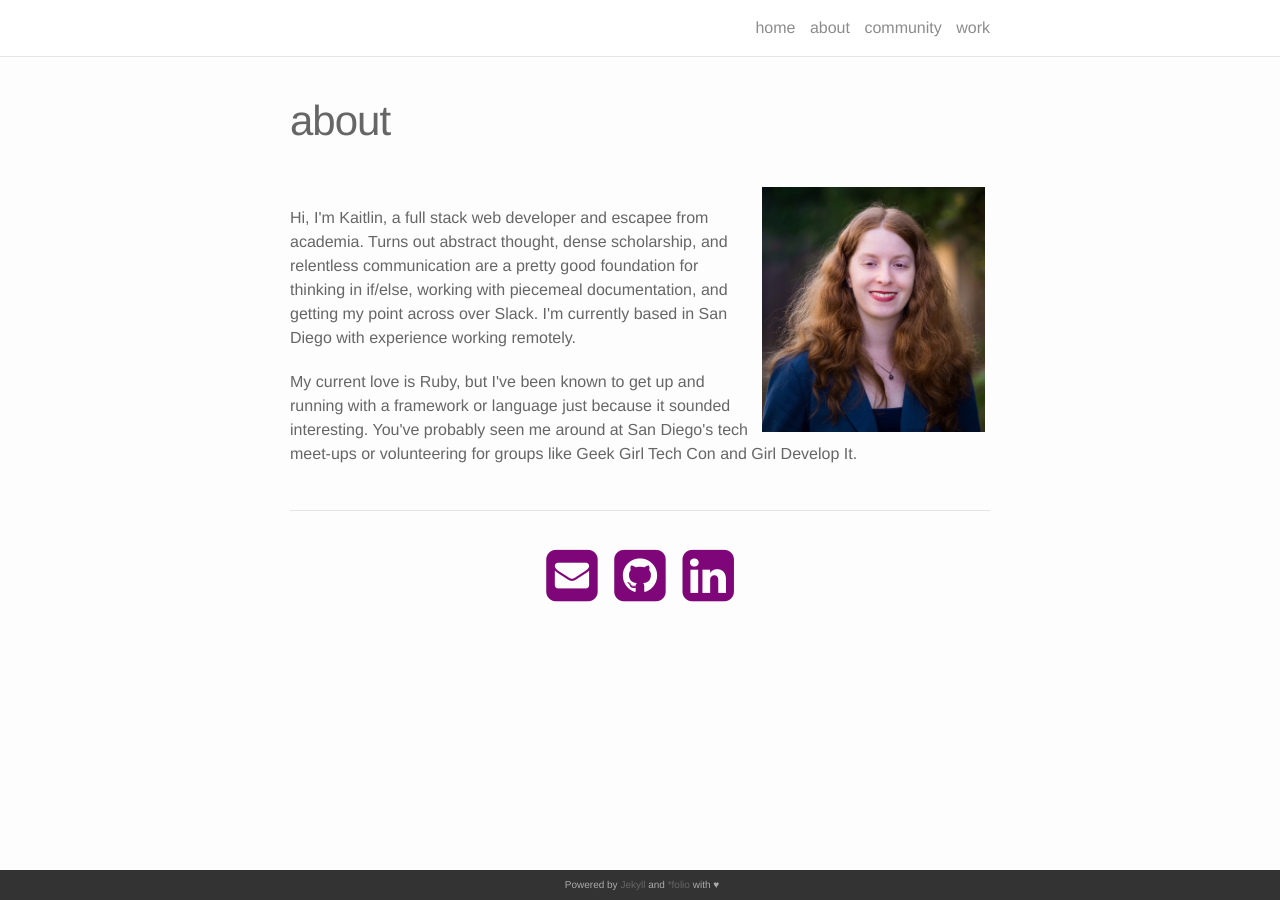
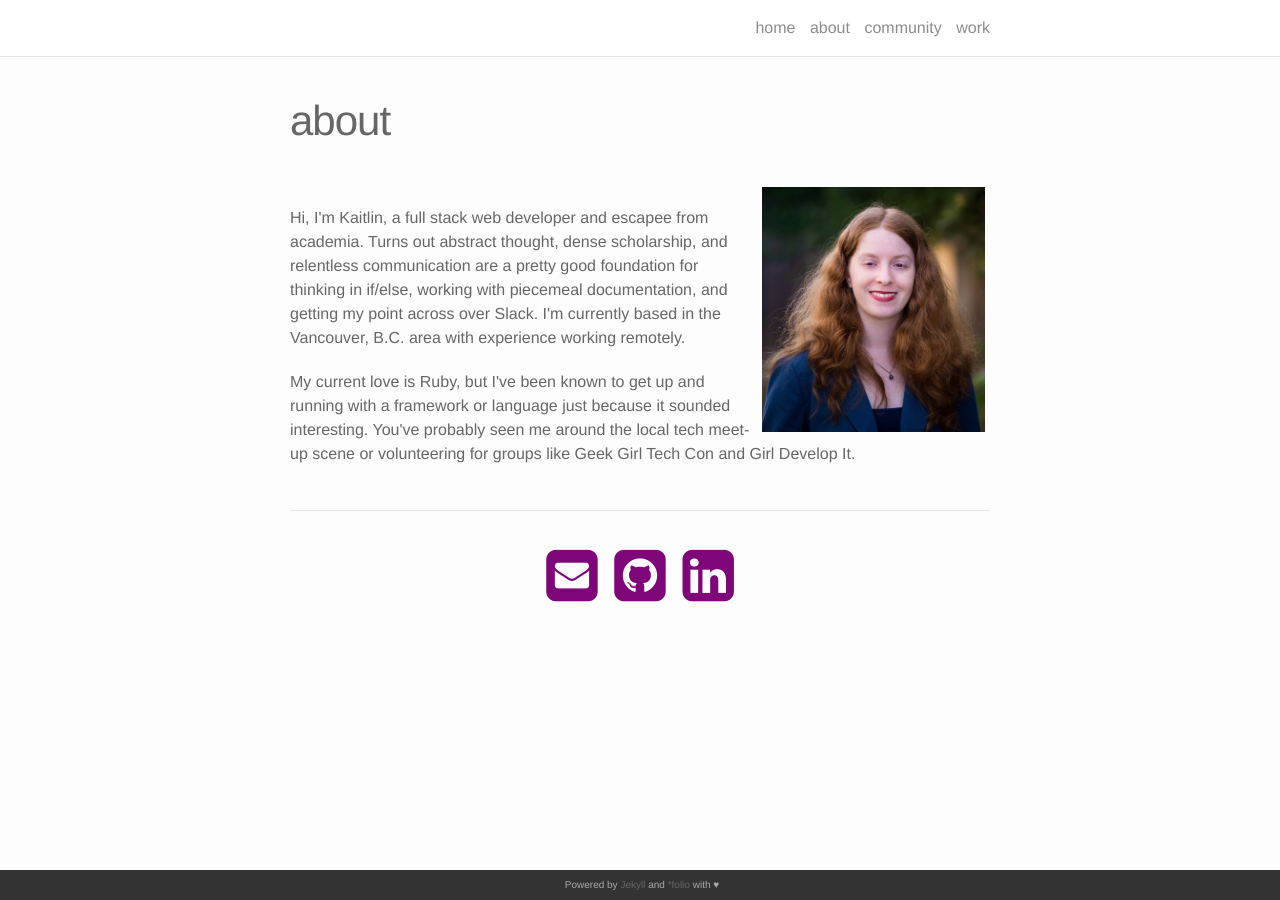
Before and after one commit to kmabrahamson/personal_site, a Jekyll site: the page built from about.html, in a window 1280 px wide. Built offline with Jekyll 4.4.1, drawn with Linux system fonts in a browser that asks for light colours; nearby versions of some CDN libraries.

Commit message:
Update about page

```diff
--- a/about.html
+++ b/about.html
@@ -7,9 +7,9 @@ permalink: /about/
 <img class="col one right" src="/img/prof_pic.jpg" alt="kaitlin_abrahamson"/>
 
 <br/>
-<p>Hi, I'm Kaitlin, a full stack web developer and escapee from academia. Turns out abstract thought, dense scholarship, and relentless communication are a pretty good foundation for thinking in if/else, working with piecemeal documentation, and getting my point across over Slack. I'm currently based in San Diego with experience working remotely.</p>
+<p>Hi, I'm Kaitlin, a full stack web developer and escapee from academia. Turns out abstract thought, dense scholarship, and relentless communication are a pretty good foundation for thinking in if/else, working with piecemeal documentation, and getting my point across over Slack. I'm currently based in the Vancouver, B.C. area with experience working remotely.</p>
 
-<p>My current love is Ruby, but I've been known to get up and running with a framework or language just because it sounded interesting. You've probably seen me around at San Diego's tech meet-ups or volunteering for groups like Geek Girl Tech Con and Girl Develop It.</p>
+<p>My current love is Ruby, but I've been known to get up and running with a framework or language just because it sounded interesting. You've probably seen me around the local tech meet-up scene or volunteering for groups like Geek Girl Tech Con and Girl Develop It.</p>
 
 
 <br/>
```
